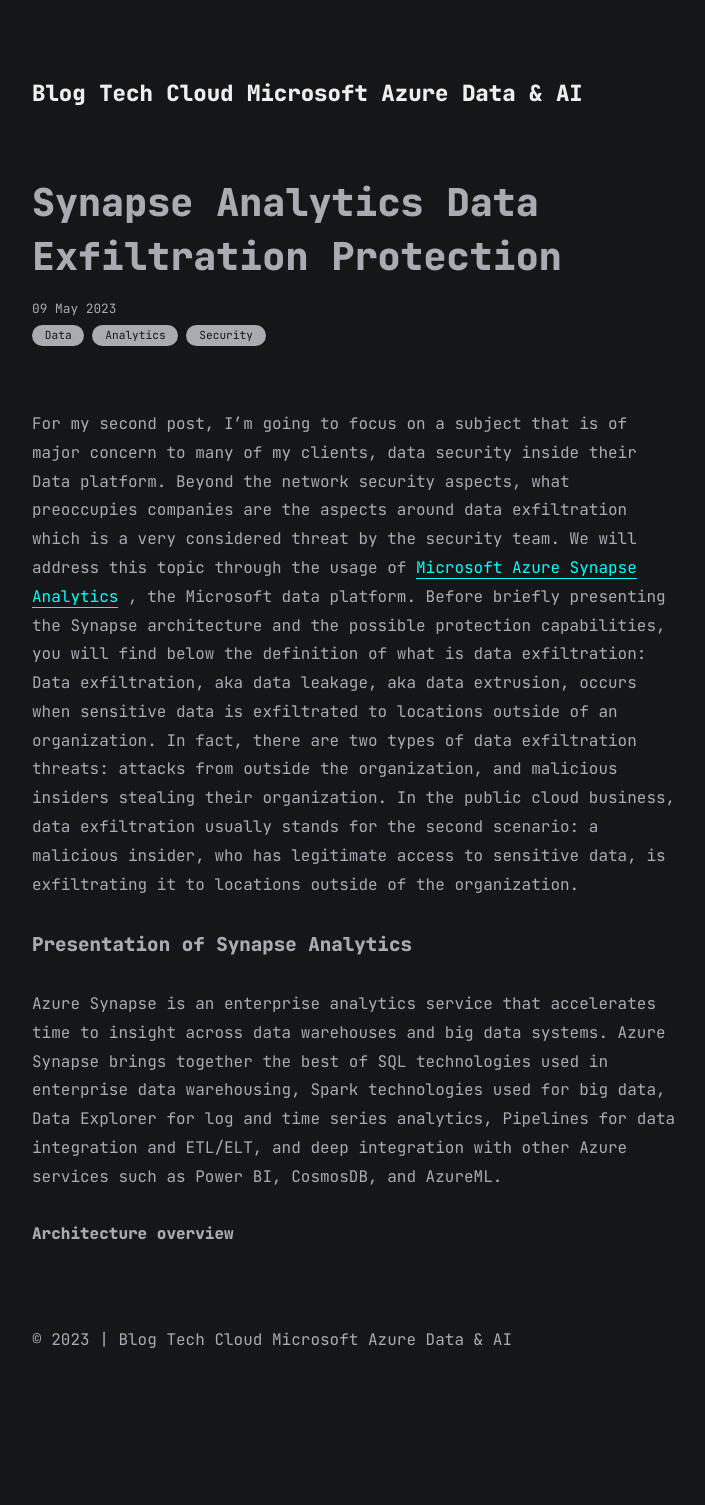
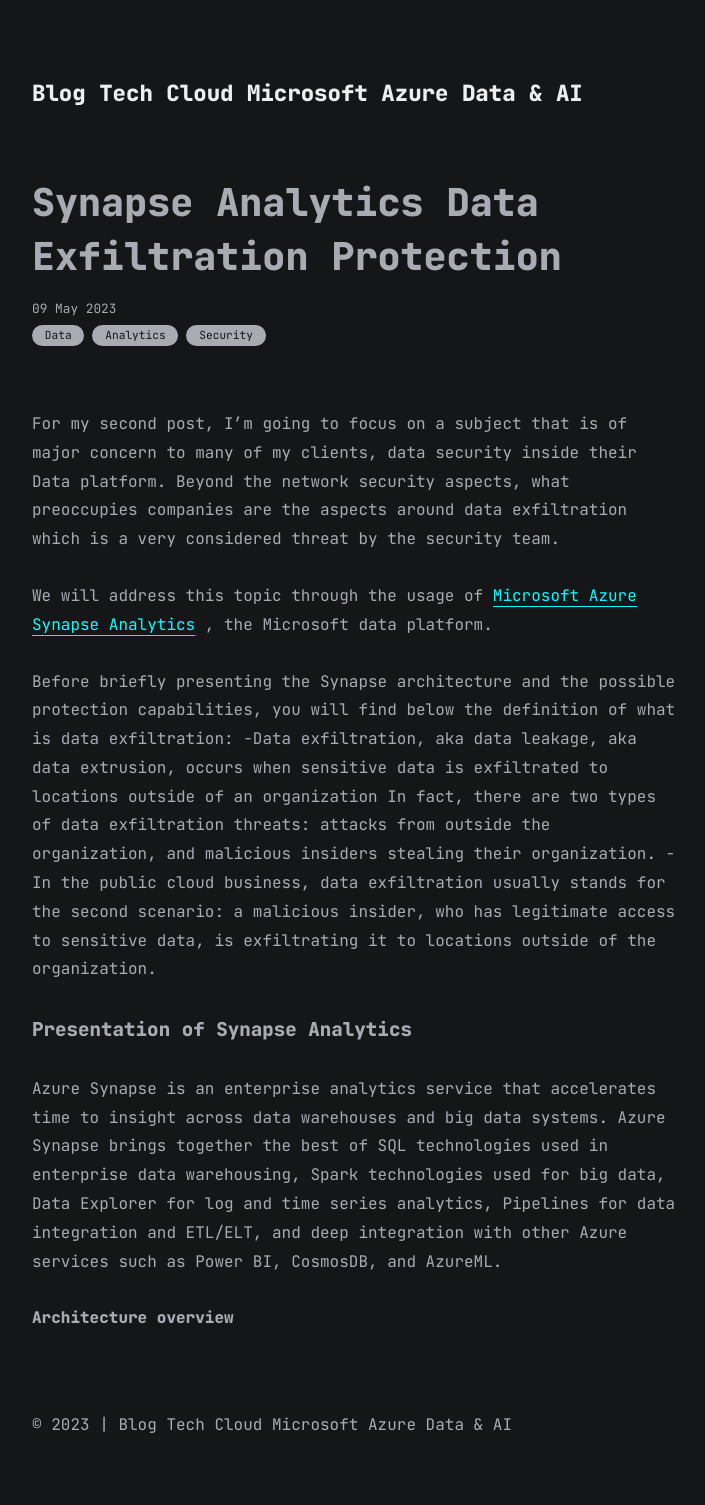
Before and after one commit to marc-hadjeje/marc-hadjeje.github.io, a Jekyll site: the page built from all_collections/_posts/2021-11-04-Synapse Analytics DEP.md, in a window 1280 px wide. Shown: the whole page, without its empty margins (283-988 px from the left). Built offline with Jekyll 4.4.1, drawn with Linux system fonts in a browser that asks for light colours; before the commit the page ends 1420 px from its top, so only the background shows below that.

```diff
--- a/all_collections/_posts/2021-11-04-Synapse Analytics DEP.md
+++ b/all_collections/_posts/2021-11-04-Synapse Analytics DEP.md
@@ -6,11 +6,13 @@ categories: ["Data", "Analytics", "Security"]
 ---
 For my second post, I'm going to focus on a subject that is of major concern to many of my clients, data security inside their Data platform.
 Beyond the network security aspects, what preoccupies companies are the aspects around data exfiltration which is a very considered threat by the security team.
+
 We will address this topic through the usage of [Microsoft Azure Synapse Analytics](https://azure.microsoft.com/en-us/products/synapse-analytics/){:target="_blank"} , the Microsoft data platform.
+
 Before briefly presenting the Synapse architecture and the possible protection capabilities, you will find below the definition of what is data exfiltration:
-Data exfiltration, aka data leakage, aka data extrusion, occurs when sensitive data is exfiltrated to locations outside of an organization.
+-Data exfiltration, aka data leakage, aka data extrusion, occurs when sensitive data is exfiltrated to locations outside of an organization
 In fact, there are two types of data exfiltration threats: attacks from outside the organization, and malicious insiders stealing their organization.
-In the public cloud business, data exfiltration usually stands for the second scenario: a malicious insider, who has legitimate access to sensitive data, is exfiltrating it to locations outside of the organization.
+-In the public cloud business, data exfiltration usually stands for the second scenario: a malicious insider, who has legitimate access to sensitive data, is exfiltrating it to locations outside of the organization.
 
 ##### Presentation of Synapse Analytics
 
```
